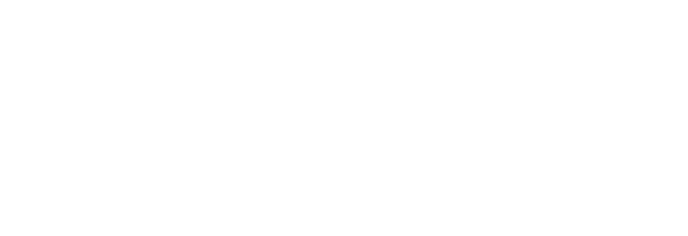
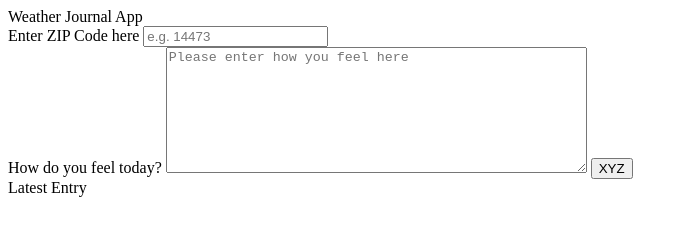
Before and after one commit to MartinSchuhmacher/udacity-3-weather-journal-app-project, a plain HTML site: page website/index.html in a window 1280 px wide. Shown: the whole page, without its empty margins (0-688 px from the left). Drawn offline with Linux system fonts and the light colour scheme.

Commit message:
setup html structure

```diff
--- a/website/index.html
+++ b/website/index.html
@@ -1,4 +1,38 @@
 <!-- Structure for the client side webpage -->
 <!DOCTYPE html>
 <html lang="en">
+    <head>
+        <meta charset="UTF-8">
+        <meta name="viewport" content="width=device-width, initial-scale=1.0">
+        <!-- Load Fonts -->
+        <link href="" rel="stylesheet">
+        <!-- Load CSS -->
+        <link rel="stylesheet" href="style.css">
+        <title>Weather Journal App</title>
+    </head>
+    <body>
+        <div id="app">
+            <div class="XYZ header">
+                Weather Journal App
+            </div>
+            <div class="XYZ zip">
+                <label for="zip-code">Enter ZIP Code here</label>
+                <input type="text" id="zip-code" placeholder="e.g. 14473">
+            </div>
+            <div class="XYZ feeling">
+                <label for="feelings">How do you feel today?</label>
+                <textarea class="myInput" id="feelings" placeholder="Please enter how you feel here" rows="8" cols="50"></textarea>
+                <button id="generate" type="submit">XYZ</button>
+            </div>
+            <div class="XYZ entry">
+                <div class="title">Latest Entry</div>
+                <div id="entryXYZ">
+                    <div id="date"></div>
+                    <div id="temperature"></div>
+                    <div id="content"></div>
+                </div>
+            </div>
+        </div>
+        <script src="app.js" type="text/javascript"></script>
+    </body>
 </html>
```
